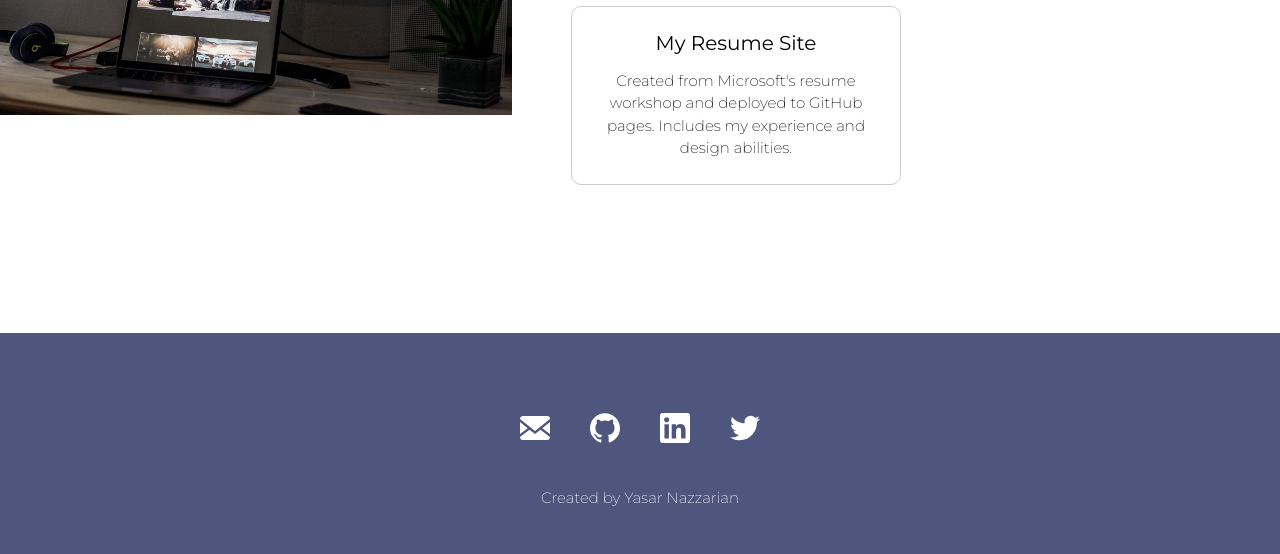
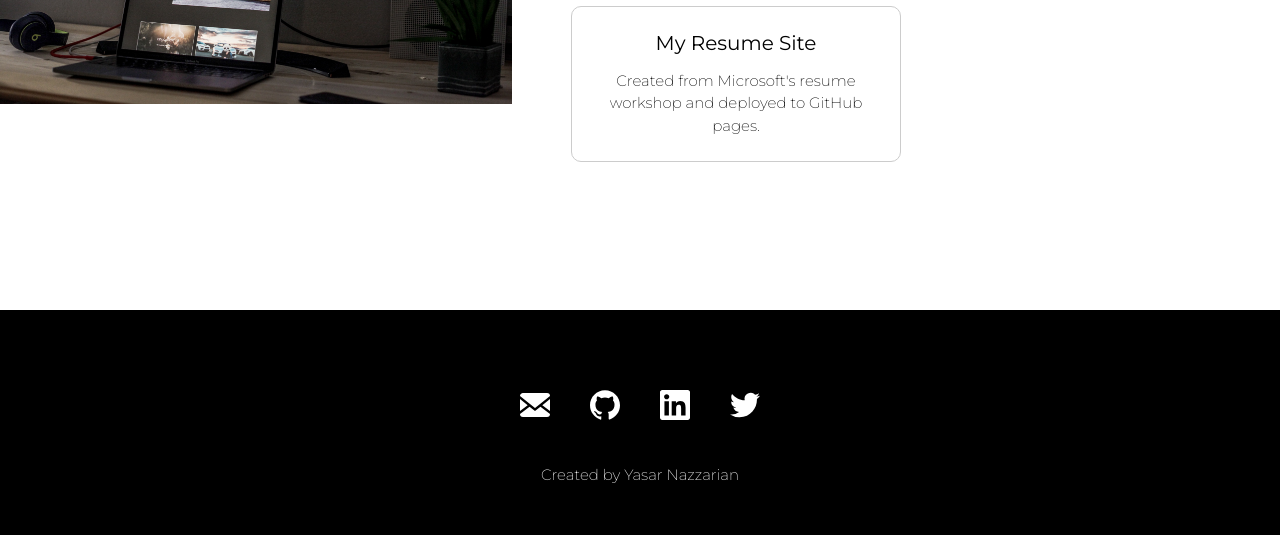
Before and after one commit to Yasar2019/myPortfolio, a React (Vite) app: page / in a window 1280 px wide. Shown: the part 2509-3063 px from the top of the page. Built offline with nearby package versions, Linux system fonts and the light colour scheme.

Commit message:
some style changes🧑‍🎨

```diff
--- a/src/Components/About.jsx
+++ b/src/Components/About.jsx
@@ -51,7 +51,7 @@ const About = () => {
       <img className="background" src={image} alt={imageAltText} />
       <div
         style={{
-          backgroundColor: "white",
+          backgroundColor: "blanchedalmond",
           width: "50%",
           padding: "4rem",
           margin: "3rem auto",
--- a/src/Components/Footer.jsx
+++ b/src/Components/Footer.jsx
@@ -35,7 +35,7 @@ const Footer = (props) => {
     linkedIn,
     medium,
     name,
-    primaryColor,
+    //primaryColor,
     twitter,
     youTube,
   } = props;
@@ -49,7 +49,7 @@ const Footer = (props) => {
         alignItems: "center",
         gap: "2.5rem",
         padding: "5rem 0 3rem",
-        backgroundColor: primaryColor,
+        backgroundColor: "black",
       }}
     >
       <div
--- a/src/Components/Portfolio.jsx
+++ b/src/Components/Portfolio.jsx
@@ -43,9 +43,8 @@ const projectList = [
   },
   {
     title: "My Resume Site",
-    description:
-      "Created from Microsoft's resume workshop and deployed to GitHub pages. Includes my experience and design abilities.",
-    url: "https://github.com/microsoft/workshop-library/tree/main/full/build-resume-website",
+    description: "Created from Microsoft's resume workshop and deployed to GitHub pages.",
+    url: "https://yasar2019.github.io/MyResume/",
   },
 ];
 
```
